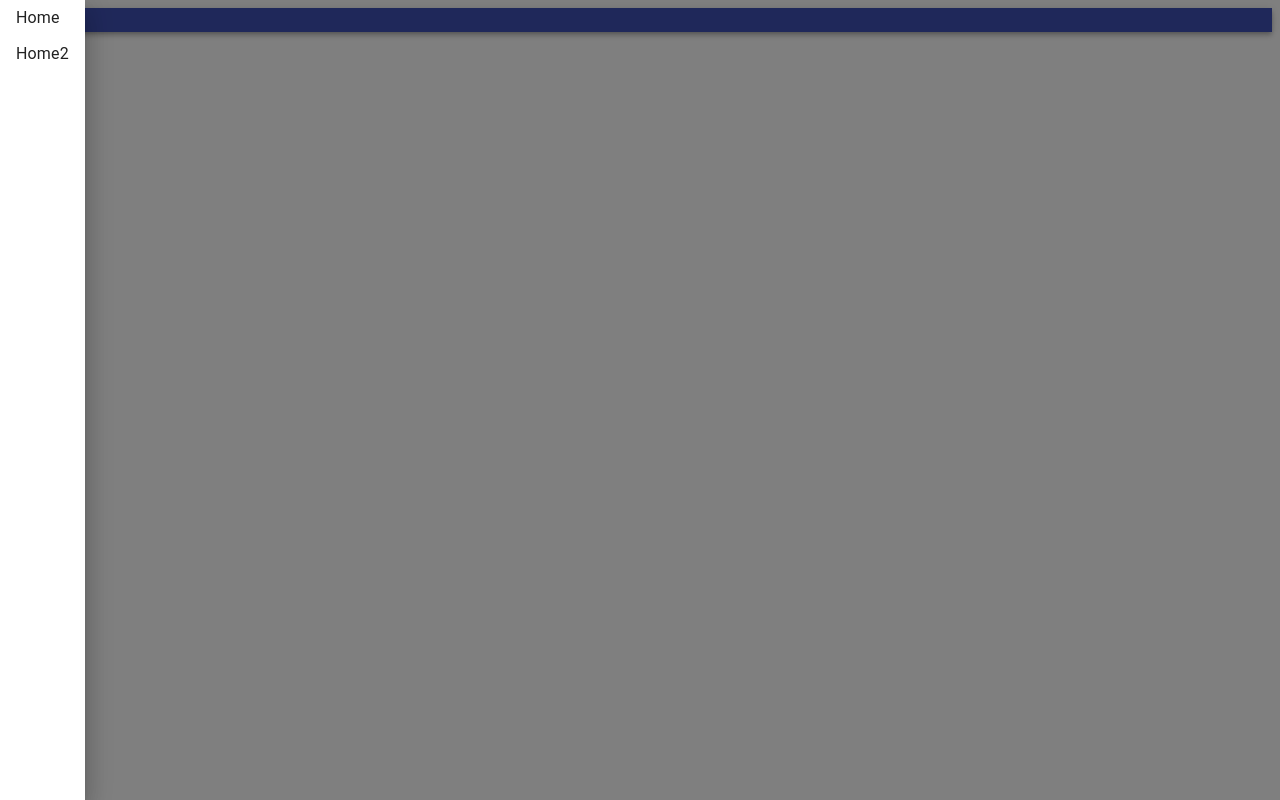
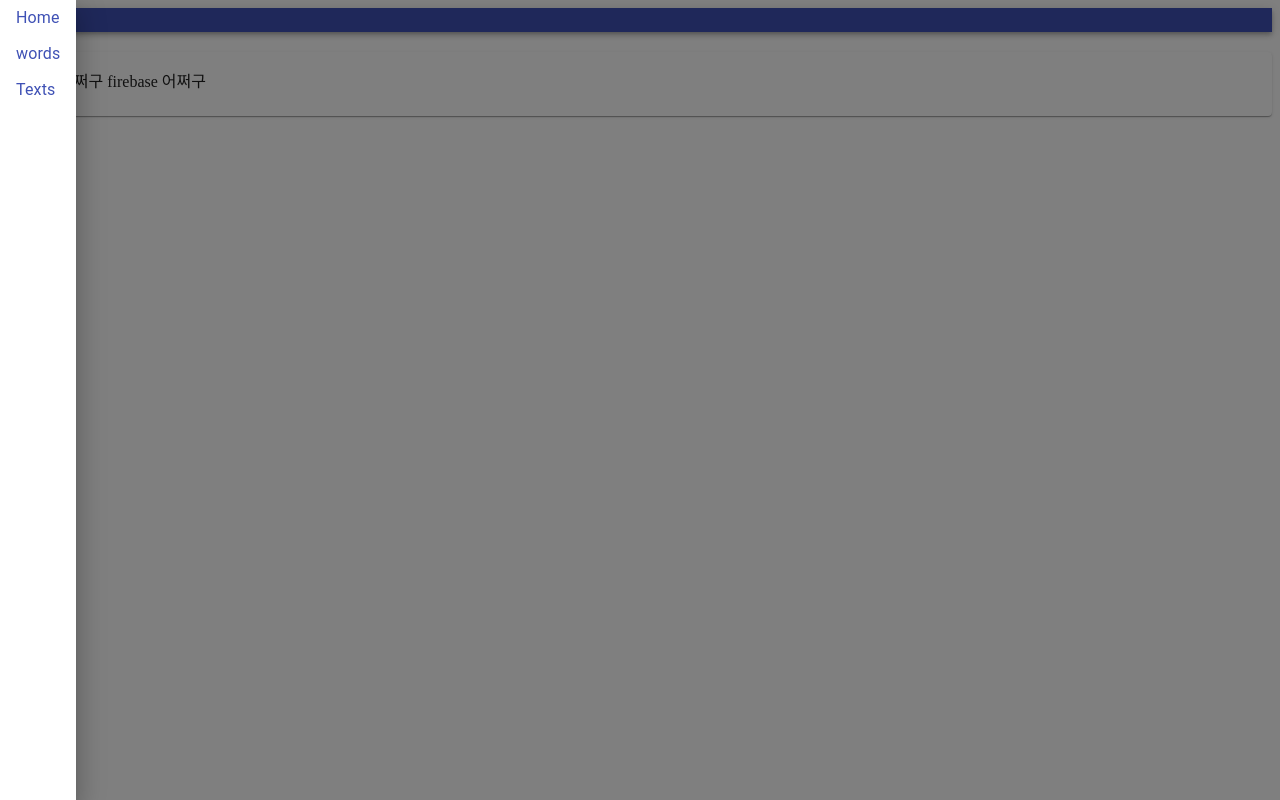
Before and after one commit to ptk5758/reactwebapp, a React app: page /#/ in a window 1280 px wide. Both pictures are taken after a click on the button 20 px from the left and 20 px from the top of the page. Built offline with nearby package versions, Linux system fonts and the light colour scheme.

Commit message:
update Words.js

```diff
--- a/package.json
+++ b/package.json
@@ -7,7 +7,8 @@
     "@material-ui/core": "^4.12.3",
     "@material-ui/icons": "^4.11.2",
     "react": "^17.0.2",
-    "react-dom": "^17.0.2"
+    "react-dom": "^17.0.2",
+    "react-router-dom": "^5.3.0"
   },
   "scripts": {
     "start": "set NODE_ENV=development&&webpack-dev-server",
--- a/public/src/components/App.js
+++ b/public/src/components/App.js
@@ -1,10 +1,22 @@
 import React from "react";
 import AppShell from "./AppShell";
+import { HashRouter as Router, Route } from 'react-router-dom';
+import Home from "./Home";
+import Texts from "./Texts";
+import Words from "./Words";
 
 class App extends React.Component {
     render(){
         return(
-            <AppShell/>
+            <Router>
+                <AppShell>
+                    <div>
+                        <Route exact path="/" component={Home}/>
+                        <Route exact path="/texts" component={Texts}/>
+                        <Route exact path="/Words" component={Words}/>
+                    </div>
+                </AppShell>
+            </Router>
         );
     }
 }
--- a/public/src/components/AppShell.js
+++ b/public/src/components/AppShell.js
@@ -5,6 +5,8 @@ import Drawer from '@material-ui/core/Drawer';
 import MenuItem from '@material-ui/core/MenuItem';
 import IconButton from '@material-ui/core/IconButton'
 import MenuIcon from '@material-ui/core/Menu';
+import { Link as RouterLink } from 'react-router-dom';
+import Link from '@material-ui/core/Link';
 
 class AppShell extends React.Component {
 
@@ -18,6 +20,7 @@ class AppShell extends React.Component {
     render(){
         const { classes } = this.props;
         return(
+            <div>
                 <div className={classes.root}>
                     <AppBar position="static">
                         <IconButton className={classes.menuButton} color="inherit" onClick={this.handleDrawerToggle}>
@@ -25,9 +28,27 @@ class AppShell extends React.Component {
                         </IconButton>
                     </AppBar>
                     <Drawer open={this.state.toggle}>
-                    <MenuItem onClick={this.handleDrawerToggle}>Home</MenuItem>
-                    <MenuItem onClick={this.handleDrawerToggle}>Home2</MenuItem>
+                        {/* Link 는 material-ui 라이브러리에 있는거 */}
+                        <MenuItem onClick={this.handleDrawerToggle}>
+                            <Link component={RouterLink} to="/texts">
+                                Home
+                            </Link>
+                        </MenuItem>
+                        <MenuItem onClick={this.handleDrawerToggle}>
+                            <Link component={RouterLink} to="/words">
+                                words
+                            </Link>
+                        </MenuItem>
+                        <MenuItem onClick={this.handleDrawerToggle}>
+                            <Link component={RouterLink} to="/texts">
+                                Texts
+                            </Link>
+                        </MenuItem>
                     </Drawer>
+                </div>
+                <div id="content" style={{margin: 'auto', marginTop: '20px'}}>
+                    {React.cloneElement(this.props.children)}
+                </div>
             </div>
         );
     }
--- /dev/null
+++ b/public/src/components/Home.js
@@ -0,0 +1,16 @@
+import React from 'react';
+import Card from '@material-ui/core/Card';
+import CardContent from '@material-ui/core/CardContent';
+
+class Home extends React.Component {
+    render(){
+        return (
+            <Card>
+                <CardContent>
+                    react 어쩌구 firebase 어쩌구
+                </CardContent>
+            </Card>
+        );
+    }
+}
+export default Home;
--- /dev/null
+++ b/public/src/components/Texts.js
@@ -0,0 +1,16 @@
+import React from 'react';
+import Card from '@material-ui/core/Card';
+import CardContent from '@material-ui/core/CardContent';
+
+class Texts extends React.Component {
+    render(){
+        return (
+            <Card>
+                <CardContent>
+                    Text 페이지입 니다
+                </CardContent>
+            </Card>
+        );
+    }
+}
+export default Texts;
--- /dev/null
+++ b/public/src/components/Words.js
@@ -0,0 +1,55 @@
+import React from 'react';
+import Card from '@material-ui/core/Card';
+import CardContent from '@material-ui/core/CardContent';
+import Typography from '@material-ui/core/Typography';
+
+const databaseURL = "https://react-word-3c38c-default-rtdb.firebaseio.com";
+
+class Words extends React.Component {
+    constructor() {
+        super();
+        this.state = {
+            words: {}
+        }
+    }
+    __get() {
+        fetch(`${databaseURL}/words.json`)
+            .then(res => {
+                if(res.status != 200){
+                    throw new Error(res.statusText);
+                }
+                return res.json();
+            })
+            .then(words => this.setState({words: words}));
+    }
+    shouldComponentUpdate(nextProps, nextState) {
+        return nextState.words != this.state.words;
+    }
+    componentDidMount() {
+        this.__get();
+    }
+    render(){
+        return (
+            <div>
+                {Object.keys(this.state.words).map( id => {
+                    const word = this.state.words[id];
+                    return (
+                        <div key={id}>
+                            <Card>
+                                <CardContent>
+                                    <Typography color="textSecondary" gutterBottom>
+                                        가중치: {word.weight}
+                                    </Typography>
+                                    <Typography variant="h5" component="h2">
+                                        {word.word}
+                                    </Typography>
+                                </CardContent>
+                            </Card>
+                        </div>
+                    );
+                })}
+            </div>
+        );
+    }
+}
+export default Words;
```
Also changed, not shown: 2 other files (tests, documents, lock files or other folders). Lines whose indentation alone changed are shown as unchanged.
